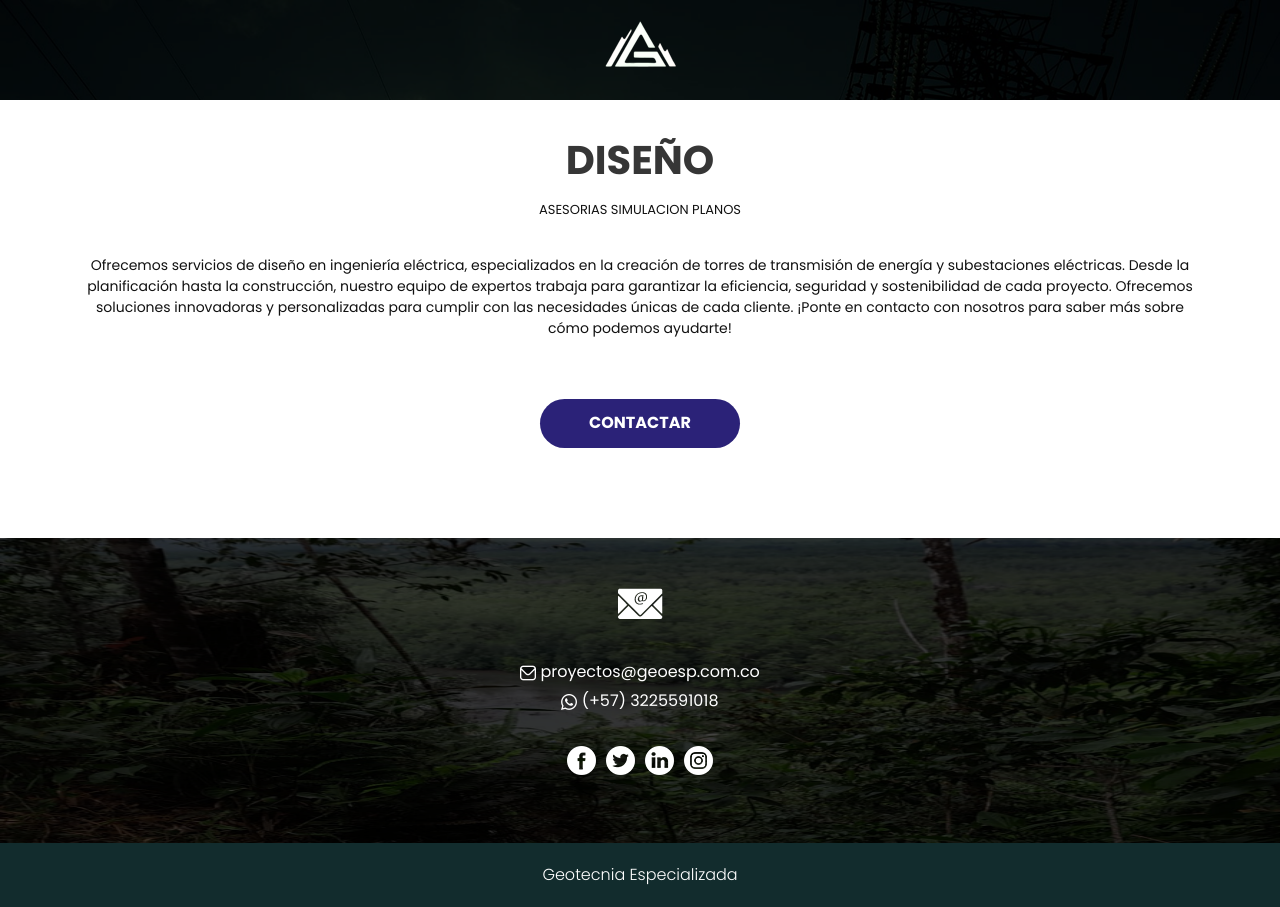
After one commit to savelasquezo/geoesp, a Django app: page /info/design in a window 1280 px wide. The commit adds this page. Run offline with Django 4.2, Linux system fonts and the light colour scheme; some libraries are stand-ins or nearby versions.

Commit message:
UpdatePages

```diff
--- a/Home/static/css/style.css
+++ b/Home/static/css/style.css
@@ -415,6 +415,34 @@ button {
 }
 
 
+
+
+
+.read_bt_page {
+    width: 200px;
+    margin: 0 auto;
+    text-align: center;
+}
+
+.read_bt_page a {
+    width: 100%;
+    float: left;
+    font-size: 16px;
+    color: #ffffff;
+    background-color: #2b2278;
+    text-align: center;
+    padding: 10px 0px;
+    border-radius: 30px;
+    margin-top: 50px;
+    font-weight: bold;
+}
+
+.read_bt_page a:hover {
+    background-color: #141038;
+    color: #ffffff;
+}
+
+
 /* banner section end */
 
 
@@ -468,6 +496,7 @@ button {
     color: #ffffff;
     background-color: #2b2278;
     text-align: center;
+    justify-content: center;
     padding: 10px 0px;
     border-radius: 30px;
     font-weight: bold;
--- a/Home/templates/contact.html
+++ b/Home/templates/contact.html
@@ -86,7 +86,7 @@
                 <div class="call_text"><img src="{% static 'images/mail-icon.png' %}"></div>
                 <!--<div class="call_text"><img src="{% static 'images/call-icon.png' %}"></div>-->
                 <div class="call_text"><br>
-                  <img src="{% static 'images/mail.png' %}"><a href="{% static '#' %}"> geotecnia@geotecnia.com</a><br>
+                  <img src="{% static 'images/mail.png' %}"><a href="mailto:proyectos@geoesp.com.co?subject=Informacion&body=Geotecnia%20Especializada"> proyectos@geoesp.com.co</a><br>
                   <img src="{% static 'images/whatsapp.png' %}"><a href="{% static '#' %}"> (+57) 3225591018</a>
                 </div>
              </div>
--- /dev/null
+++ b/Home/templates/design.html
@@ -0,0 +1,104 @@
+{% load static %}
+<!DOCTYPE html>
+<html lang="en">
+   <head>
+      <!-- basic -->
+      <meta charset="utf-8">
+      <meta http-equiv="X-UA-Compatible" content="IE=edge">
+      <meta name="viewport" content="width=device-width, initial-scale=1">
+      <!-- mobile metas -->
+      <meta name="viewport" content="width=device-width, initial-scale=1">
+      <meta name="viewport" content="initial-scale=1, maximum-scale=1">
+      <!-- site metas -->
+      <link rel="shortcut icon" href="{% static '/images/icon.ico' %}">
+      <title>Geotecnia Especializada</title>
+      <meta name="keywords" content="">
+      <meta name="description" content="">
+      <meta name="author" content="">
+      <!-- bootstrap css -->
+      <link rel="stylesheet" type="text/css" href="{% static 'css/bootstrap.min.css' %}">
+      <!-- style css -->
+      <link rel="stylesheet" type="text/css" href="{% static 'css/style.css' %}">
+      <!-- Responsive-->
+      <link rel="stylesheet" href="{% static 'css/responsive.css' %}">
+      <!-- Scrollbar Custom CSS -->
+      <link rel="stylesheet" href="{% static 'css/jquery.mCustomScrollbar.min.css' %}">
+      <!-- Tweaks for older IEs-->
+      <link rel="stylesheet" href="https://netdna.bootstrapcdn.com/font-awesome/4.0.3/css/font-awesome.css">
+      <!-- fonts -->
+      <link href="https://fonts.googleapis.com/css?family=Poppins:400,700|Righteous&display=swap" rel="stylesheet">
+      <!-- owl stylesheets -->
+      <link rel="stylesheet" href="{% static 'css/owl.carousel.min.css' %}">
+      <link rel="stylesheet" href="{% static 'css/owl.theme.default.min.css' %}">
+      <link rel="stylesheet" href="https://cdnjs.cloudflare.com/ajax/libs/fancybox/2.1.5/jquery.fancybox.min.css" media="screen">
+   </head>
+   <body>
+      <!-- header section start -->
+      <div class="header_section_contact">
+         <div class="logo"><a href="{% url 'Index' %}"><img src="{% static 'images/logo_small.png' %}"></a></div>
+      </div>
+      <!-- header section end -->
+      <!-- contact section start -->
+      <div class="contact_section layout_padding">
+        <div class="container">
+            <h1 class="contact_taital">DISEÑO</h1>
+            <h6>ASESORIAS SIMULACION PLANOS</h6><br>
+            <h5>Ofrecemos servicios de diseño en ingeniería eléctrica, especializados en la creación de torres
+                de transmisión de energía y subestaciones eléctricas. Desde la planificación hasta la construcción,
+                nuestro equipo de expertos trabaja para garantizar la eficiencia, seguridad y sostenibilidad de
+                cada proyecto. Ofrecemos soluciones innovadoras y personalizadas para cumplir con las necesidades
+                únicas de cada cliente. ¡Ponte en contacto con nosotros para saber más sobre cómo podemos ayudarte!</h5>
+            <div class="container">
+                <div class="read_bt_page"><a href="{% url 'Contact' %}">CONTACTAR</a></div>
+            </div>
+        </div>
+      </div>
+      <!-- contact section end -->
+      <!-- footer section start -->
+      <div class="footer_section_contact layout_padding">
+         <div class="container">
+            <!--<div class="input_btn_main">
+               <input type="text" class="mail_text" placeholder="Enter your email" name="Enter your email">
+               <div class="subscribe_bt"><a href="{% static '#' %}">Subscribe</a></div>
+            </div>-->
+            <div class="location_main">
+                <div class="call_text"><img src="{% static 'images/mail-icon.png' %}"></div>
+                <!--<div class="call_text"><img src="{% static 'images/call-icon.png' %}"></div>-->
+                <div class="call_text"><br>
+                  <img src="{% static 'images/mail.png' %}"><a href="mailto:proyectos@geoesp.com.co?subject=Informacion&body=Geotecnia%20Especializada"> proyectos@geoesp.com.co</a><br>
+                  <img src="{% static 'images/whatsapp.png' %}"><a href="{% static '#' %}"> (+57) 3225591018</a>
+                </div>
+             </div>
+            <div class="social_icon">
+               <ul>
+                  <li><a href="#"><img src="{% static 'images/fb-icon.png' %}"></a></li>
+                  <li><a href="#"><img src="{% static 'images/twitter-icon.png' %}"></a></li>
+                  <li><a href="#"><img src="{% static 'images/linkedin-icon.png' %}"></a></li>
+                  <li><a href="#"><img src="{% static 'images/instagram-icon.png' %}"></a></li>
+               </ul>
+            </div>
+         </div>
+      </div>
+      <!-- footer section end -->
+      <!-- copyright section start -->
+      <div class="copyright_section">
+         <div class="container">
+            <p class="copyright_text">Geotecnia Especializada</p>
+         </div>
+      </div>
+      <!-- copyright section end -->
+      <!-- Javascript files-->
+      <script src="{% static 'js/jquery.min.js' %}"></script>
+      <script src="{% static 'js/popper.min.js' %}"></script>
+      <script src="{% static 'js/bootstrap.bundle.min.js' %}"></script>
+      <script src="{% static 'js/jquery-3.0.0.min.js' %}"></script>
+      <script src="{% static 'js/plugin.js' %}"></script>
+      <script src="{% static 'js/form.js' %}"></script>
+      <!-- sidebar -->
+      <script src="{% static 'js/jquery.mCustomScrollbar.concat.min.js' %}"></script>
+      <script src="{% static 'js/custom.js' %}"></script>
+      <!-- javascript -->
+      <script src="{% static 'js/owl.carousel.js' %}"></script>
+      <script src="https:cdnjs.cloudflare.com/ajax/libs/fancybox/2.1.5/jquery.fancybox.min.js"></script>
+   </body>
+</html>
--- a/Home/templates/index.html
+++ b/Home/templates/index.html
@@ -68,15 +68,15 @@
                <div class="row">
                   <div class="col-md-4">
                      <div><img src="{% static 'images/img-01.png' %}" class="services_img"></div>
-                     <div class="btn_main"><a href="{% static '#' %}">ASESORIAS</a></div>
+                     <div class="btn_main"><a href="{% url 'Environmental' %}">AMBIENTAL</a></div>
                   </div>
                   <div class="col-md-4">
                      <div><img src="{% static 'images/img-02.png' %}" class="services_img"></div>
-                     <div class="btn_main"><a href="{% static '#' %}">EXPLORACION</a></div>
+                     <div class="btn_main"><a href="{% url 'Exploration' %}">EXPLORACION</a></div>
                   </div>
                   <div class="col-md-4">
                      <div><img src="{% static 'images/img-03.png' %}" class="services_img"></div>
-                     <div class="btn_main"><a href="{% static '#' %}">DISEÑO</a></div>
+                     <div class="btn_main"><a href="{% url 'Design' %}">DISEÑO</a></div>
                   </div>
                </div>
             </div>
--- a/Home/urls.py
+++ b/Home/urls.py
@@ -1,7 +1,10 @@
 from django.urls import path
-from .views import Index, Contact
+from .views import Index, Contact, EnvironmentalView, ExplorationView, DesignView
 
 urlpatterns = [
     path('', Index.as_view(), name='Index'),
     path('contact', Contact.as_view(), name='Contact'),
+    path('info/environmental', EnvironmentalView.as_view(), name='Environmental'),
+    path('info/exploration', ExplorationView.as_view(), name='Exploration'),
+    path('info/design', DesignView.as_view(), name='Design'),
 ]
--- a/Home/views.py
+++ b/Home/views.py
@@ -7,6 +7,16 @@ from .models import Messages
 
 class Index(TemplateView):
     template_name = "index.html"
+
+class EnvironmentalView(TemplateView):
+    template_name = "environmental.html"
+
+class ExplorationView(TemplateView):
+    template_name = "exploration.html"
+
+class DesignView(TemplateView):
+    template_name = "design.html"
+
 
 class Contact(TemplateView):
     template_name = "contact.html"
```
Also changed, not shown: Home/templates/environmental.html (added, +104 -0 lines), Home/templates/exploration.html (added, +104 -0 lines), Home/static/images/img-01.png.
